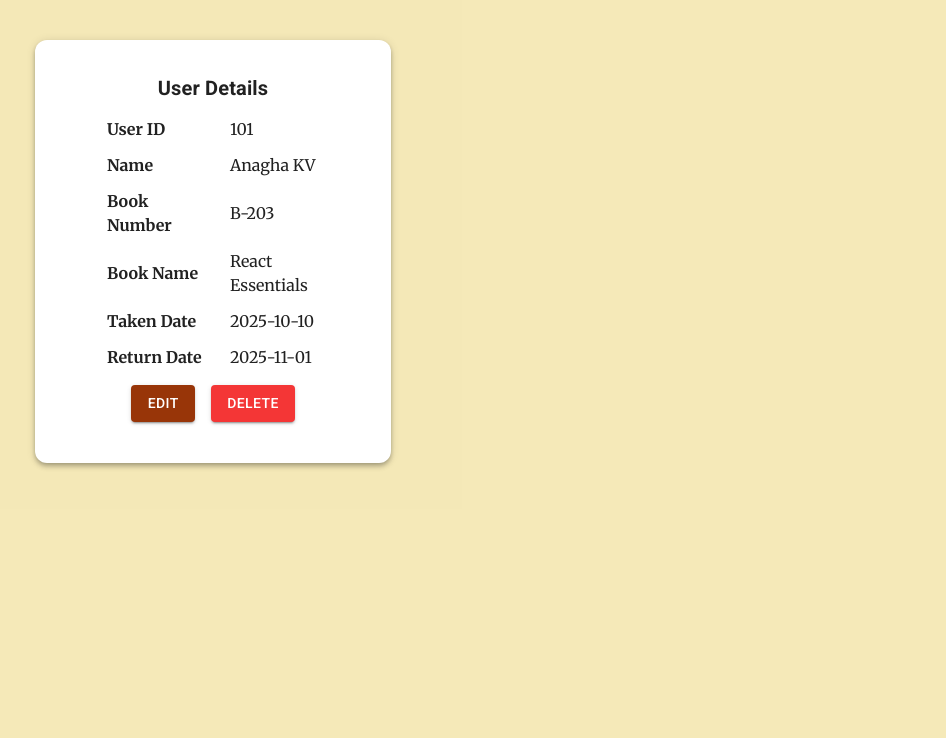
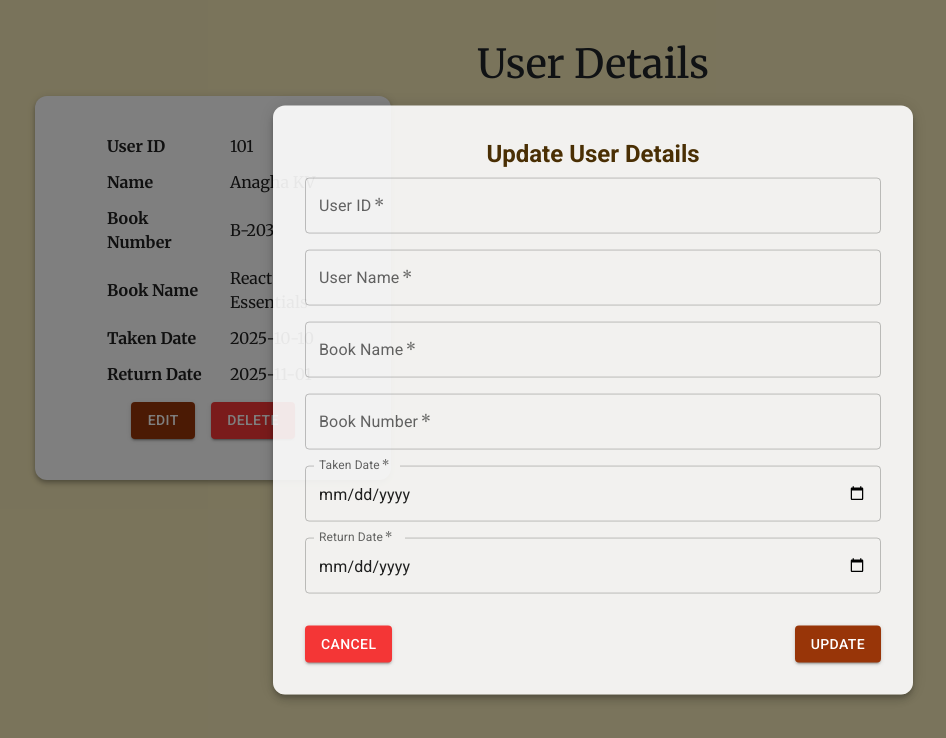
Before and after one commit to Bhavya-KB/librarymanagement-frontend, a React (Vite) app: page /adminview in a window 1280 px wide. Both pictures are taken after a click on the button "EDIT". Shown: the top 738 px of the page, without its empty margins (47-993 px from the left). Built offline with nearby package versions, Linux system fonts and the light colour scheme; a web font is replaced by a local one.

Commit message:
edit modal

```diff
--- a/src/Admin/AdminViewUser.jsx
+++ b/src/Admin/AdminViewUser.jsx
@@ -1,11 +1,35 @@
 import React from 'react'
-import { Button, Card, CardContent, Typography } from '@mui/material';
+import { Button, Card, CardContent, Typography,Box,TextField } from '@mui/material';
+import Modal from '@mui/material/Modal';
+
+
+
+const style = {
+    position: 'absolute',
+    top: '50%',
+    left: '50%',
+    transform: 'translate(-50%, -50%)',
+    width: 400,
+    bgcolor: 'background.paper',
+    border: '2px solid #000',
+    boxShadow: 24,
+    p: 4,
+};
 
 
 function AdminViewUser() {
+
+
+    const [open, setOpen] = React.useState(false);
+    const handleOpen = () => setOpen(true);
+    const handleClose = () => setOpen(false);
+
     return (
         <>
             <div style={{ backgroundColor: 'rgba(242, 227, 166, 0.8)', minHeight: '100vh', padding: '40px 0' }}>
+                <h1 className='font-bold  text-center' >
+                                        User Details
+                                    </h1>
                 <div className="container">
                     <div className="row ">
                         <div className="col-md-4 mb-4">
@@ -19,14 +43,7 @@ function AdminViewUser() {
                                 }}
                             >
                                 <CardContent>
-                                    <Typography
-                                        variant="h6"
-                                        gutterBottom
-                                        align="center"
-                                        fontWeight="bold"
-                                    >
-                                        User Details
-                                    </Typography>
+
 
                                     <table style={{ width: '100%', borderCollapse: 'collapse' }}>
                                         <tbody>
@@ -59,6 +76,7 @@ function AdminViewUser() {
                                                 <td colSpan="2" style={{ textAlign: 'center', paddingTop: '10px' }}>
                                                     <div className="d-flex justify-content-center gap-3">
                                                         <Button
+                                                            onClick={handleOpen}
                                                             variant="contained"
                                                             sx={{
                                                                 backgroundColor: '#983508',
@@ -94,6 +112,117 @@ function AdminViewUser() {
                         </div>
                     </div>
                 </div>
+
+                <div>
+                    {/* <Button onClick={handleOpen}>Open modal</Button> */}
+                    <Modal
+                        open={open}
+                        onClose={handleClose}
+                        aria-labelledby="modal-modal-title"
+                        aria-describedby="modal-modal-description"
+                    >
+
+
+                        <Box
+                            sx={{
+                                backgroundColor: 'rgba(255, 255, 255, 0.9)',
+                                padding: 4,
+                                borderRadius: 3,
+                                width: { xs: '90%', sm: '70%', md: '50%' },
+                                boxShadow: 6,
+                                position: 'absolute',
+                                top: '50%',
+                                left: '50%',
+                                transform: 'translate(-50%, -50%)',
+                            }}
+                        >
+                            <Typography
+                                variant="h5"
+                                gutterBottom
+                                align="center"
+                                fontWeight="bold"
+                                sx={{ color: '#4a2f04' }}
+                            >
+                                Update User Details
+                            </Typography>
+
+                            <Box component="form" noValidate autoComplete="off">
+                                <TextField
+                                    label="User ID"
+                                    name="userId"
+                                    type="number"
+                                    fullWidth
+                                    required
+                                    sx={{ mb: 2 }}
+                                />
+                                <TextField
+                                    label="User Name"
+                                    name="userName"
+                                    fullWidth
+                                    required
+                                    sx={{ mb: 2 }}
+                                />
+                                <TextField
+                                    label="Book Name"
+                                    name="bookName"
+                                    fullWidth
+                                    required
+                                    sx={{ mb: 2 }}
+                                />
+                                <TextField
+                                    label="Book Number"
+                                    name="bookNumber"
+                                    fullWidth
+                                    required
+                                    sx={{ mb: 2 }}
+                                />
+                                <TextField
+                                    label="Taken Date"
+                                    name="takenDate"
+                                    type="date"
+                                    fullWidth
+                                    InputLabelProps={{ shrink: true }}
+                                    required
+
+                                    sx={{ mb: 2 }}
+                                />
+                                <TextField
+                                    label="Return Date"
+                                    name="returnDate"
+                                    type="date"
+                                    InputLabelProps={{ shrink: true }}
+                                    fullWidth
+                                    required
+
+                                    sx={{ mb: 2 }}
+                                />
+
+                                <Box sx={{ display: 'flex', justifyContent: 'space-between', mt: 2 }}>
+                                    <Button
+                                        variant="contained"
+                                        sx={{
+                                            backgroundColor: '#f43636',
+                                            '&:hover': { backgroundColor: '#d12f2f' },
+                                        }}
+                                    >
+                                        Cancel
+                                    </Button>
+
+                                    <Button
+                                        type="submit"
+                                        variant="contained"
+                                        sx={{
+                                            backgroundColor: '#983508',
+                                            '&:hover': { backgroundColor: '#7a2a06' },
+                                        }}
+                                    >
+                                        Update
+                                    </Button>
+                                </Box>
+                            </Box>
+                        </Box>
+                    </Modal>
+                </div>
             </div>
 
         </>
```
Also changed, not shown: 1 other file (tests, documents, lock files or other folders).
